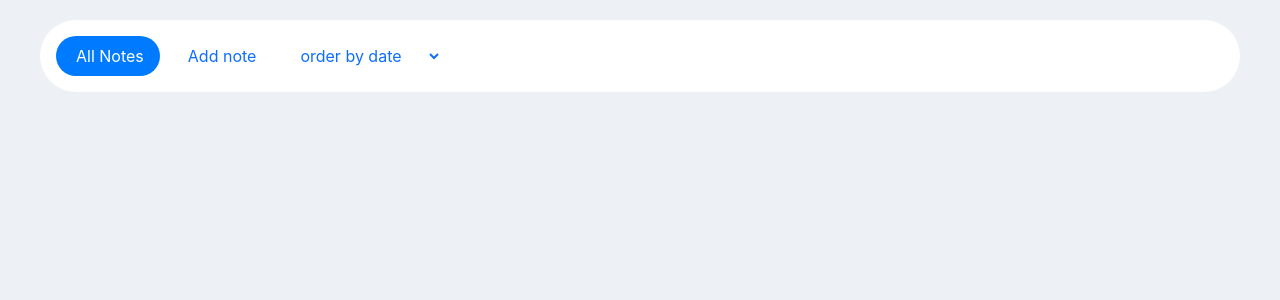
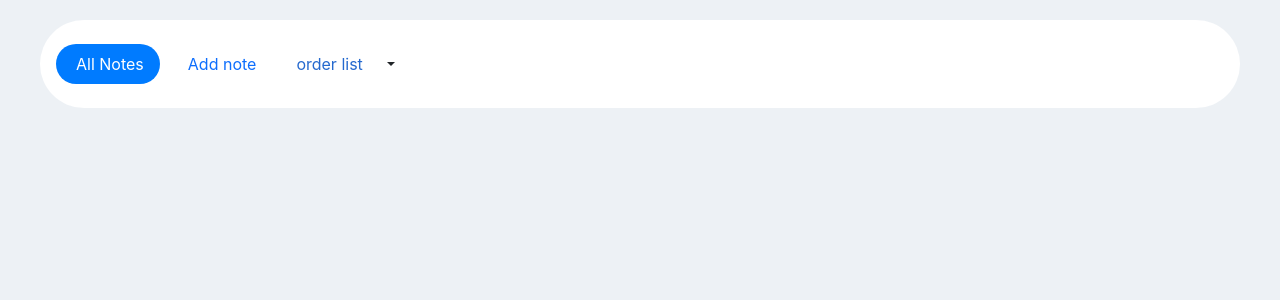
Before and after one commit to fereshtehAhmadi/note_application, a Django app: page / in a window 1280 px wide. Shown: the top 300 px of the page. Run offline with Django 3.2, Linux system fonts and the light colour scheme; data that the repository does not hold is empty; some libraries are stand-ins or nearby versions.

Commit message:
add note with duplicate category

```diff
--- a/app/urls.py
+++ b/app/urls.py
@@ -4,6 +4,8 @@ from app import views
 
 urlpatterns = [
     path('', views.home, name= 'home'),
+    path('date/', views.home, name= 'date'),
+    path('name/', views.home, name= 'name'),
     path('add/', views.add_note, name= 'add'),
     path('detail/<int:pk>/', views.detail_nots, name= 'detail'),
     path("edit/<int:pk>/", views.edit_note, name="edit"),
--- a/app/views.py
+++ b/app/views.py
@@ -1,6 +1,5 @@
 from django.shortcuts import render, redirect
 from app.models import Notes, Categorie
-import datetime
 from django.shortcuts import get_list_or_404, get_object_or_404
 
 
@@ -8,6 +7,22 @@ from django.shortcuts import get_list_or_404, get_object_or_404
 def home(request):
     context = {
         'notes': Notes.objects.all(),
+    }
+    return render(request, 'app/home.html', context)
+
+
+def order_by_date(request):
+    context = {
+        'notes': Notes.objects.all().order_by('update'),
+    }
+    return render(request, 'app/home.html', context)
+
+
+
+
+def order_by_name(request):
+    context = {
+        'notes': Notes.list.order_by('title')
     }
     return render(request, 'app/home.html', context)
 
@@ -25,8 +40,9 @@ def add_note(request):
         title = request.POST['title']
         note = request.POST['message']
         category = request.POST['category']
-        c = Categorie(category= category)
-        c.save()
+        if Categorie.objects.filter(category=category).exists() == False:
+            c = Categorie(category= category)
+            c.save()
         obj = Categorie.objects.get(category= category)
         n = Notes(title= title, note= note, category= obj)
         n.save()
@@ -40,8 +56,13 @@ def edit_note(request, pk):
         obj = Notes.objects.get(id=pk)
         obj.title= request.POST['title']
         obj.note= request.POST['message']
-        n = Notes(title= title, note= note)
-        n.save()
+        category = request.POST['category']
+        if Categorie.objects.filter(category=category).exists() == False:
+            c = Categorie(category= category)
+            c.save()
+        cat = Categorie.objects.get(category= category)
+        obj.category = cat
+        obj.save()
         return redirect('home')
 
     context = {
--- a/template/app/delete.html
+++ b/template/app/delete.html
@@ -76,7 +76,6 @@
                     <a herf="{% url 'home' %}" class="btn btn-danger btn-lg active float-right" style="margin: 10px;" role="button" aria-pressed="true">Delete</a>
                 </div>
               </form>
-              {{ obj.category }}
                 <a href="{% url 'detail' obj.id %}" class="btn btn-secondary btn-lg active float-right" style="margin: 10px;" role="button" aria-pressed="true">Cancle</a>
                 {% endfor %}
 
--- a/template/app/home.html
+++ b/template/app/home.html
@@ -4,7 +4,48 @@
 
 {% block style %}
 <style>
+    .dropbtn {
+        background-color: white;
+        color: white;
+        padding: 16px;
+        font-size: 16px;
+        border: none;
+        cursor: pointer;
+    }
 
+    .dropdown {
+        position: relative;
+        display: inline-block;
+    }
+
+    .dropdown-content {
+        display: none;
+        position: absolute;
+        right: 0;
+        min-width: 250px;
+        box-shadow: 0px 8px 16px 0px rgba(0,0,0,0.2);
+        z-index: 1;
+    }
+
+    .dropdown-content a {
+        color: black;
+        padding: 12px 16px;
+        text-decoration: none;
+        display: block;
+    }
+
+    .dropdown-content a:hover {background-color: #f1f1f1}
+
+    .dropdown:hover .dropdown-content {
+        display: block;
+    }
+
+    .dropdown:hover .dropbtn {
+        background-color: white;
+    }
+    a{
+        text-decoration: none;
+    }
       .parent {
         justify-content: center;
         align-items: center;
@@ -50,10 +91,15 @@
             </a>
         </li>
         <li class="nav-item">
-            <select class="nav-link dropdown-toggle" id="navbarDropdown" role="button" data-toggle="dropdown" aria-haspopup="true" aria-expanded="false">
-                <option value="">order by date</option>
-                <option value="">order by name</option>
-            </select>
+            <div class="dropdown dropdown-toggle" style="float:right;">
+                <button class="dropbtn" id="menu" style="color: rgba(8, 85, 199, 0.881);">order list</button>
+                <div class="dropdown-content dropdown-menu">
+
+                <a href="{% url 'date' %}">order by date</a>
+                <a href="{% url 'name' %}">order by name</a>
+
+              </div>
+              </div>
         </li>
 
 
@@ -69,7 +115,7 @@
                 <a href="{% url 'category' obj.category %}" class="btn btn-light btn-sm" style="width: 60px;" name="category">{{ obj.category }}</a>
                 <p style="color: gray;">{{ obj.update }}</p>
                 <p style="color: rgb(75, 75, 75); font-size: 18px">{{ obj.note }}</p>
-                <a href="{% url 'detail' obj.id %}" class="btn btn-link float-right" style="margin: 10px;">see more</a>
+                <a href="{% url 'detail' obj.id %}" class="float-right" style="margin: 10px;">see more</a>
             </div>
             </div>
             {% endfor %}
```
